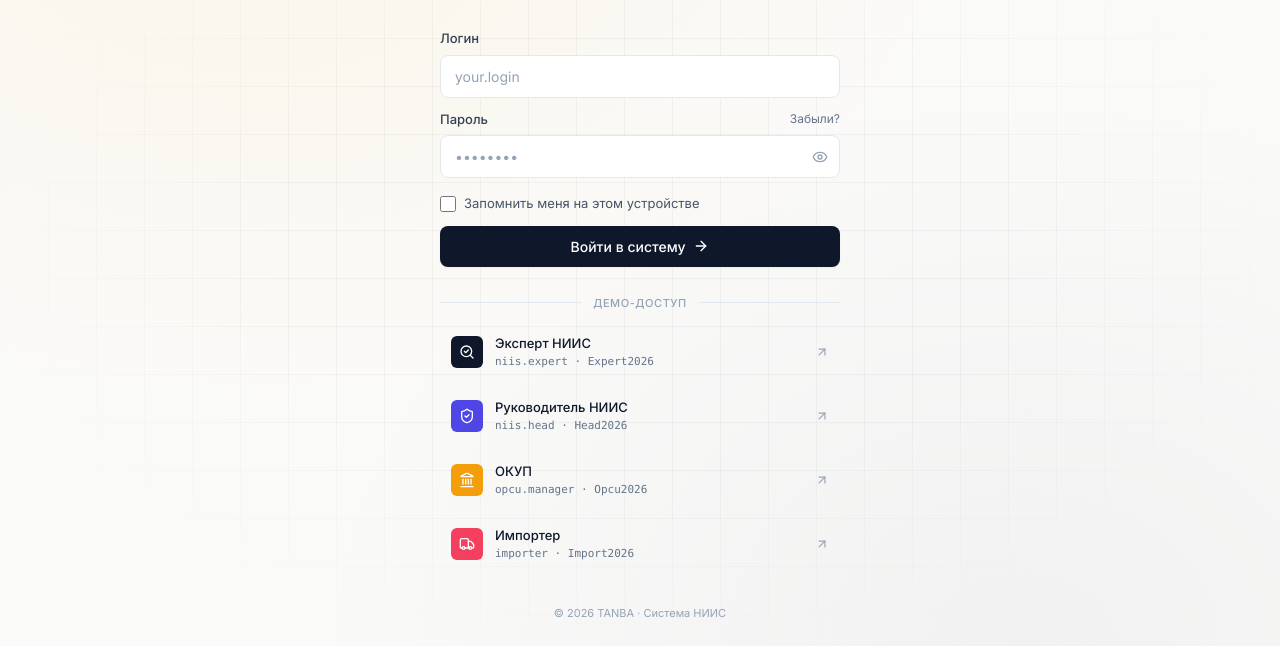
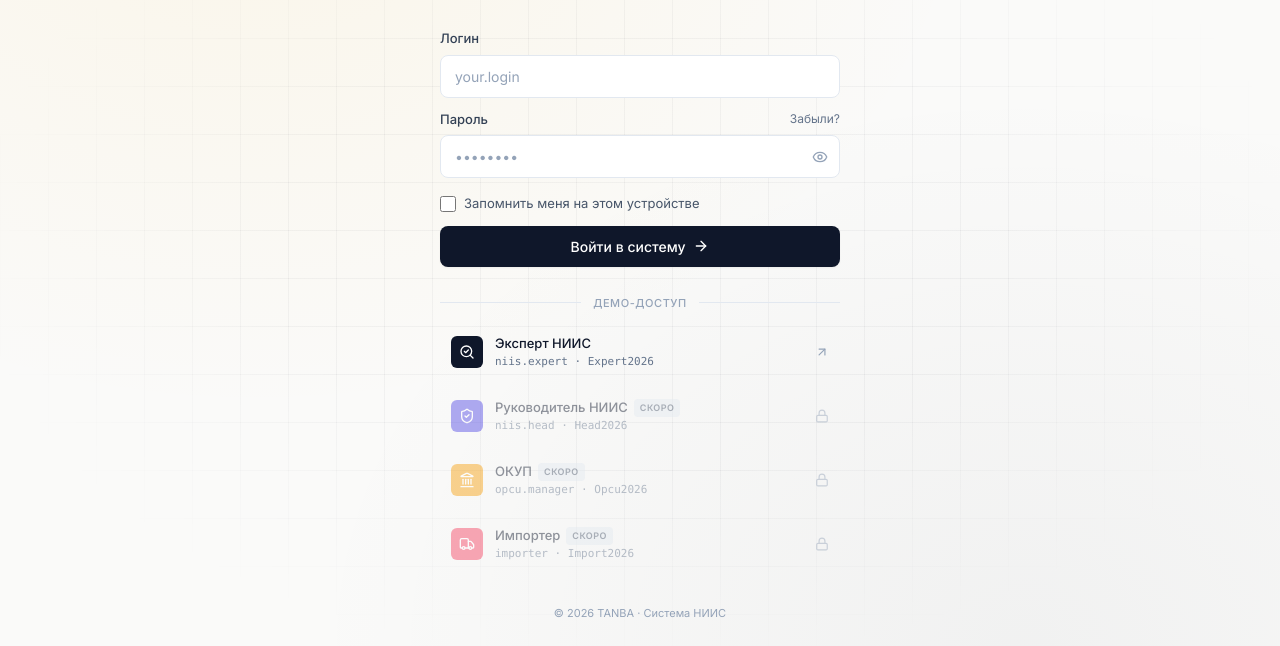
Before and after one commit to estaliyaa/pura-clean-carriers, a plain HTML site: page login.html in a window 1280 px wide. Shown: the part 154-800 px from the top of the page. Drawn offline with nearby package versions, Linux system fonts and the light colour scheme.

Commit message:
Dim unbuilt role buttons on login with 'Скоро' badge

```diff
--- a/login.html
+++ b/login.html
@@ -143,37 +143,37 @@
           <i data-lucide="arrow-up-right" class="w-3.5 h-3.5 text-slate-400 group-hover:text-slate-900 transition-colors"></i>
         </button>
 
-        <button type="button" data-login="niis.head" data-password="Head2026" class="demo-btn group w-full flex items-center gap-3 p-2.5 rounded-lg hover:bg-white hover:border-slate-200 border border-transparent transition-all">
+        <button type="button" disabled aria-disabled="true" title="Модуль в разработке" class="demo-btn group w-full flex items-center gap-3 p-2.5 rounded-lg border border-transparent opacity-45 cursor-not-allowed">
           <div class="w-8 h-8 rounded-md bg-indigo-600 text-white flex items-center justify-center shrink-0">
             <i data-lucide="shield-check" class="w-4 h-4"></i>
           </div>
           <div class="flex-1 text-left min-w-0">
-            <div class="text-[13px] font-medium text-slate-900">Руководитель НИИС</div>
+            <div class="text-[13px] font-medium text-slate-900 flex items-center gap-1.5">Руководитель НИИС <span class="text-[9px] font-semibold uppercase tracking-wider bg-slate-200 text-slate-600 px-1.5 py-0.5 rounded">Скоро</span></div>
             <div class="text-[11px] text-slate-500 font-mono truncate">niis.head · Head2026</div>
           </div>
-          <i data-lucide="arrow-up-right" class="w-3.5 h-3.5 text-slate-400 group-hover:text-slate-900 transition-colors"></i>
+          <i data-lucide="lock" class="w-3.5 h-3.5 text-slate-400"></i>
         </button>
 
-        <button type="button" data-login="opcu.manager" data-password="Opcu2026" class="demo-btn group w-full flex items-center gap-3 p-2.5 rounded-lg hover:bg-white hover:border-slate-200 border border-transparent transition-all">
+        <button type="button" disabled aria-disabled="true" title="Модуль в разработке" class="demo-btn group w-full flex items-center gap-3 p-2.5 rounded-lg border border-transparent opacity-45 cursor-not-allowed">
           <div class="w-8 h-8 rounded-md bg-amber-500 text-white flex items-center justify-center shrink-0">
             <i data-lucide="landmark" class="w-4 h-4"></i>
           </div>
           <div class="flex-1 text-left min-w-0">
-            <div class="text-[13px] font-medium text-slate-900">ОКУП</div>
+            <div class="text-[13px] font-medium text-slate-900 flex items-center gap-1.5">ОКУП <span class="text-[9px] font-semibold uppercase tracking-wider bg-slate-200 text-slate-600 px-1.5 py-0.5 rounded">Скоро</span></div>
             <div class="text-[11px] text-slate-500 font-mono truncate">opcu.manager · Opcu2026</div>
           </div>
-          <i data-lucide="arrow-up-right" class="w-3.5 h-3.5 text-slate-400 group-hover:text-slate-900 transition-colors"></i>
+          <i data-lucide="lock" class="w-3.5 h-3.5 text-slate-400"></i>
         </button>
 
-        <button type="button" data-login="importer" data-password="Import2026" class="demo-btn group w-full flex items-center gap-3 p-2.5 rounded-lg hover:bg-white hover:border-slate-200 border border-transparent transition-all">
+        <button type="button" disabled aria-disabled="true" title="Модуль в разработке" class="demo-btn group w-full flex items-center gap-3 p-2.5 rounded-lg border border-transparent opacity-45 cursor-not-allowed">
           <div class="w-8 h-8 rounded-md bg-rose-500 text-white flex items-center justify-center shrink-0">
             <i data-lucide="truck" class="w-4 h-4"></i>
           </div>
           <div class="flex-1 text-left min-w-0">
-            <div class="text-[13px] font-medium text-slate-900">Импортер</div>
+            <div class="text-[13px] font-medium text-slate-900 flex items-center gap-1.5">Импортер <span class="text-[9px] font-semibold uppercase tracking-wider bg-slate-200 text-slate-600 px-1.5 py-0.5 rounded">Скоро</span></div>
             <div class="text-[11px] text-slate-500 font-mono truncate">importer · Import2026</div>
           </div>
-          <i data-lucide="arrow-up-right" class="w-3.5 h-3.5 text-slate-400 group-hover:text-slate-900 transition-colors"></i>
+          <i data-lucide="lock" class="w-3.5 h-3.5 text-slate-400"></i>
         </button>
       </div>
     </div>
```
